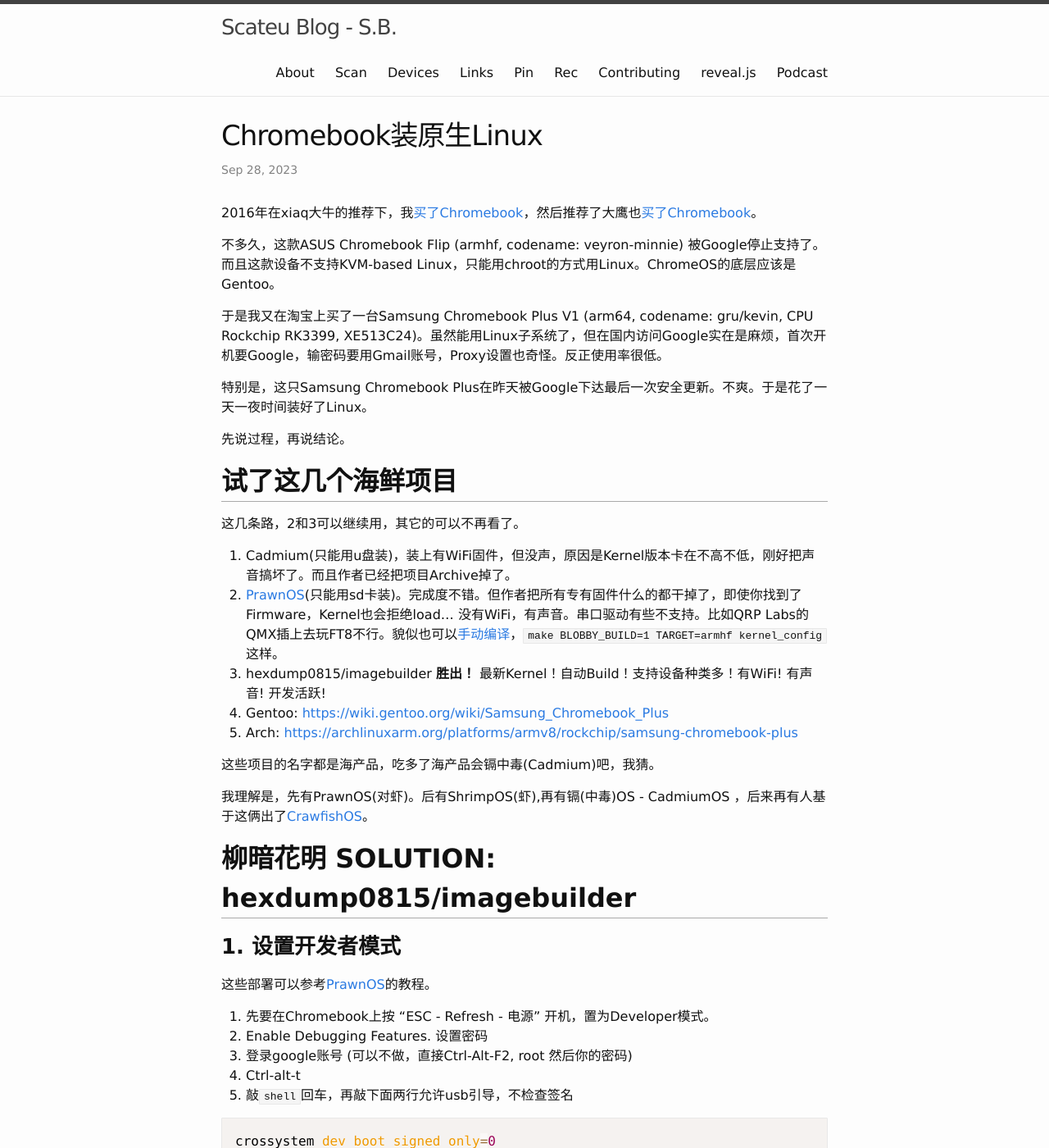
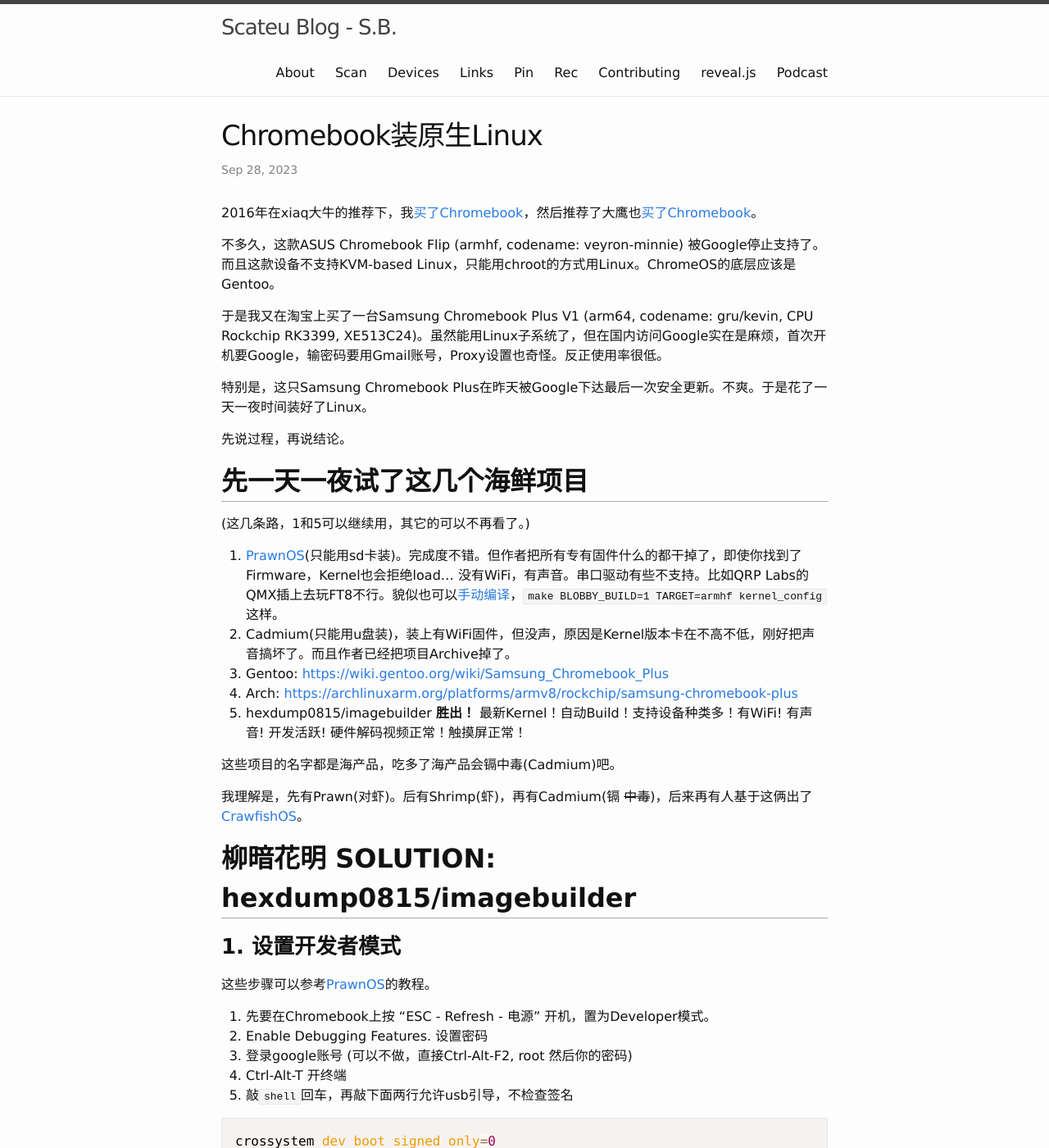
Before and after one commit to scateu/scateu.github.io, a Jekyll site: the page built from _posts/2023-09-28-chromebook-linux.md, in a window 1280 px wide and 1400 px high. Shown: the whole window at 82% size. Built offline with Jekyll 4.4.1, drawn with Linux system fonts in a browser that asks for light colours; nearby versions of some CDN libraries; comment, search, counter and statistics services are not loaded; some of the changed text lies outside the part shown.

Commit message:
2023-09-28-chromebook-linux.md update

````diff
--- a/_posts/2023-09-28-chromebook-linux.md
+++ b/_posts/2023-09-28-chromebook-linux.md
@@ -15,32 +15,31 @@
 
 先说过程，再说结论。
 
-## 试了这几个海鲜项目
+## 先一天一夜试了这几个海鲜项目
 
-这几条路，2和3可以继续用，其它的可以不再看了。
+(这几条路，1和5可以继续用，其它的可以不再看了。)
 
-1. Cadmium(只能用u盘装)，装上有WiFi固件，但没声，原因是Kernel版本卡在不高不低，刚好把声音搞坏了。而且作者已经把项目Archive掉了。
-2. [PrawnOS](https://github.com/SolidHal/PrawnOS)(只能用sd卡装)。完成度不错。但作者把所有专有固件什么的都干掉了，即使你找到了Firmware，Kernel也会拒绝load... 没有WiFi，有声音。串口驱动有些不支持。比如QRP Labs的QMX插上去玩FT8不行。貌似也可以[手动编译](https://github.com/SolidHal/PrawnOS/issues/282)，`make BLOBBY_BUILD=1 TARGET=armhf kernel_config`这样。
-3. hexdump0815/imagebuilder  **胜出！** 最新Kernel！自动Build！支持设备种类多！有WiFi! 有声音! 开发活跃!
-4. Gentoo: <https://wiki.gentoo.org/wiki/Samsung_Chromebook_Plus>
-5. Arch: <https://archlinuxarm.org/platforms/armv8/rockchip/samsung-chromebook-plus>
+1. [PrawnOS](https://github.com/SolidHal/PrawnOS)(只能用sd卡装)。完成度不错。但作者把所有专有固件什么的都干掉了，即使你找到了Firmware，Kernel也会拒绝load... 没有WiFi，有声音。串口驱动有些不支持。比如QRP Labs的QMX插上去玩FT8不行。貌似也可以[手动编译](https://github.com/SolidHal/PrawnOS/issues/282)，`make BLOBBY_BUILD=1 TARGET=armhf kernel_config`这样。
+2. Cadmium(只能用u盘装)，装上有WiFi固件，但没声，原因是Kernel版本卡在不高不低，刚好把声音搞坏了。而且作者已经把项目Archive掉了。
+3. Gentoo: <https://wiki.gentoo.org/wiki/Samsung_Chromebook_Plus>
+4. Arch: <https://archlinuxarm.org/platforms/armv8/rockchip/samsung-chromebook-plus>
+5. hexdump0815/imagebuilder  **胜出！** 最新Kernel！自动Build！支持设备种类多！有WiFi! 有声音! 开发活跃! 硬件解码视频正常！触摸屏正常！
 
-这些项目的名字都是海产品，吃多了海产品会镉中毒(Cadmium)吧，我猜。
+这些项目的名字都是海产品，吃多了海产品会镉中毒(Cadmium)吧。
 
-我理解是，先有PrawnOS(对虾)。后有ShrimpOS(虾),再有镉(中毒)OS - CadmiumOS ，后来再有人基于这俩出了[CrawfishOS](https://github.com/austin987/crawfishos
+我理解是，先有Prawn(对虾)。后有Shrimp(虾)，再有Cadmium(镉 <del>中毒</del>)，后来再有人基于这俩出了[CrawfishOS](https://github.com/austin987/crawfishos
 )。
 
 ## 柳暗花明 SOLUTION: hexdump0815/imagebuilder
 
 ### 1. 设置开发者模式
 
-这些部署可以参考[PrawnOS](https://github.com/SolidHal/PrawnOS)的教程。
-
+这些步骤可以参考[PrawnOS](https://github.com/SolidHal/PrawnOS)的教程。
 
 1. 先要在Chromebook上按 "ESC - Refresh - 电源" 开机，置为Developer模式。
 2. Enable Debugging Features.  设置密码
 3. 登录google账号 (可以不做，直接Ctrl-Alt-F2, root 然后你的密码)
-4. Ctrl-alt-t
+4. Ctrl-Alt-T  开终端
 5. 敲`shell`回车，再敲下面两行允许usb引导，不检查签名
 
 ```bash
@@ -143,9 +135,14 @@
 ```
 </details>
 
-
 ## 小结
 
 Chromebook原生Linux: 进developer模式，`Ctrl-U`引导进U盘系统，hexdump0815/imagebuilder牛。
 
 可惜bigeagle和fugoes都把Chromebook卖掉了。
+
+## 又及
+
+当年有幸[见过一回](https://github.com/scateu/scateu.github.io/blob/master/images/with_rms.jpg?raw=true)Richard Matthew Stallman，当时没有理解他为什么若为自由故。现场貌似还有个哥们拿了台mba找他签名，RMS果然不签。
+
+用了iPhone Android macbook越多，越觉得自由软件重要，起码不至于被强制报废。
````
Also changed, not shown: other parts of _posts/2023-09-28-chromebook-linux.md (+0 -7 lines).
